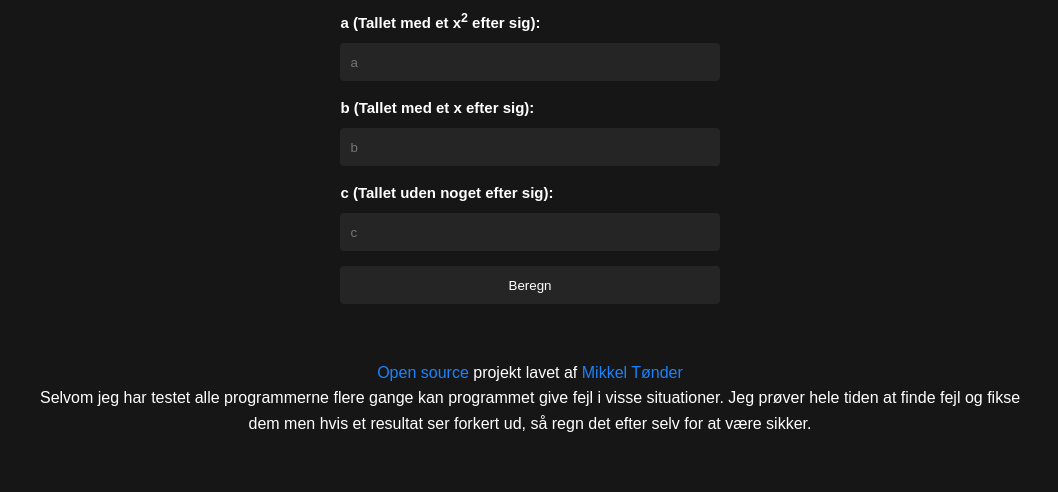
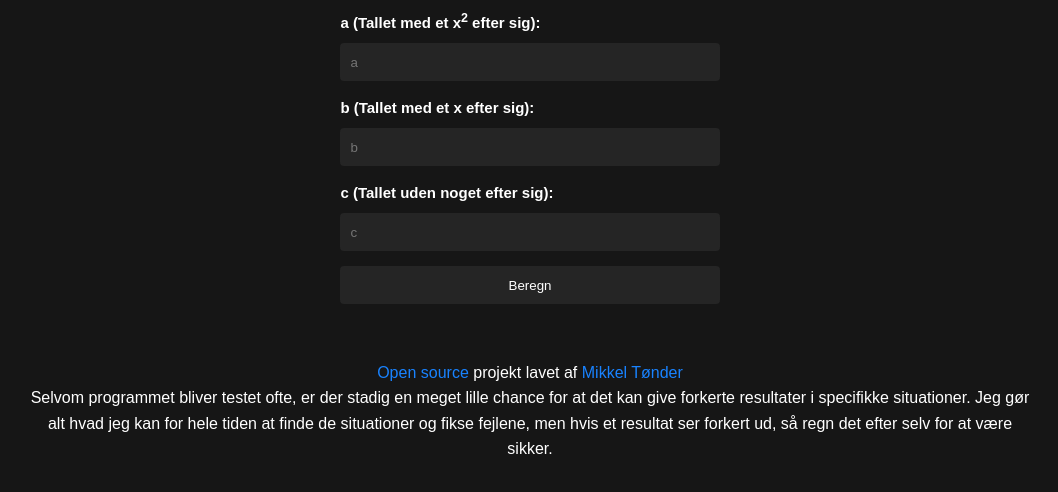
Before and after one commit to Mikkel-T/matematik, a Next.js app: page /2-grad-funktion in a window 1280 px wide. Shown: the top 492 px of the page, without its empty margins (110-1168 px from the left). Built offline with nearby package versions, Linux system fonts and the light colour scheme.

Commit message:
Reword disclaimer

```diff
--- a/components/footer.jsx
+++ b/components/footer.jsx
@@ -11,10 +11,11 @@ export default function Footer(props) {
         Mikkel Tønder
       </a>
       <div className={styles.disclaimer}>
-        Selvom jeg har testet alle programmerne flere gange kan programmet give
-        fejl i visse situationer. Jeg prøver hele tiden at finde fejl og fikse
-        dem men hvis et resultat ser forkert ud, så regn det efter selv for at
-        være sikker.
+        Selvom programmet bliver testet ofte, er der stadig en
+        meget lille chance for at det kan give forkerte resultater i
+        specifikke situationer. Jeg gør alt hvad jeg kan for hele tiden at finde
+        de situationer og fikse fejlene, men hvis et resultat ser forkert ud, så
+        regn det efter selv for at være sikker.
       </div>
     </div>
   );
```
